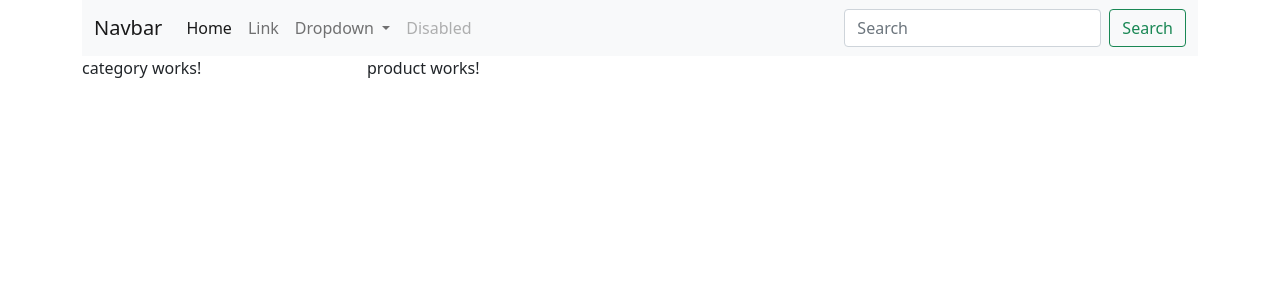
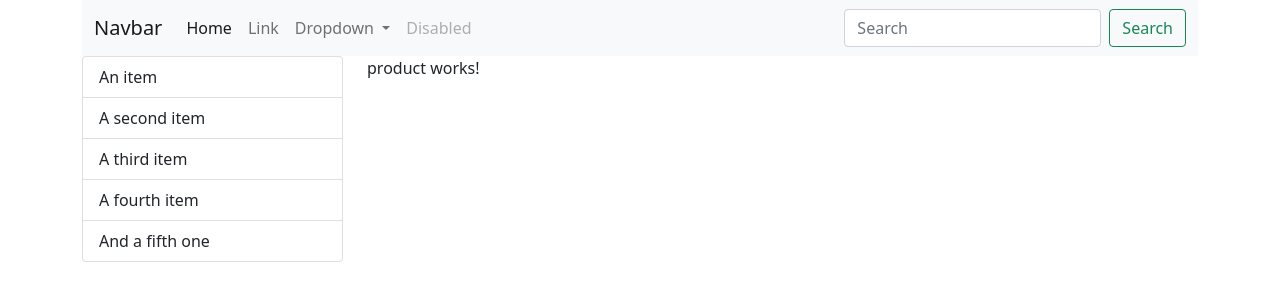
Before and after one commit to kdrsrsln/BasicECommerceProject, an Angular app in the folder FrontEnd/: page / in a window 1280 px wide. Shown: the top 300 px of the page. Built offline with nearby package versions, Linux system fonts and the light colour scheme.

Commit message:
list group added to category

```diff
--- a/FrontEnd/src/app/app.component.html
+++ b/FrontEnd/src/app/app.component.html
@@ -1,7 +1,5 @@
 <div class="container">
-  <div>
-    <app-navi></app-navi>
-  </div>
+  <app-navi></app-navi>
   <div class="row">
     <div class="col-md-3">
       <app-category></app-category>
--- a/FrontEnd/src/app/components/category/category.component.html
+++ b/FrontEnd/src/app/components/category/category.component.html
@@ -1 +1,7 @@
-<p>category works!</p>
+<ul class="list-group">
+    <li class="list-group-item">An item</li>
+    <li class="list-group-item">A second item</li>
+    <li class="list-group-item">A third item</li>
+    <li class="list-group-item">A fourth item</li>
+    <li class="list-group-item">And a fifth one</li>
+  </ul>
```
